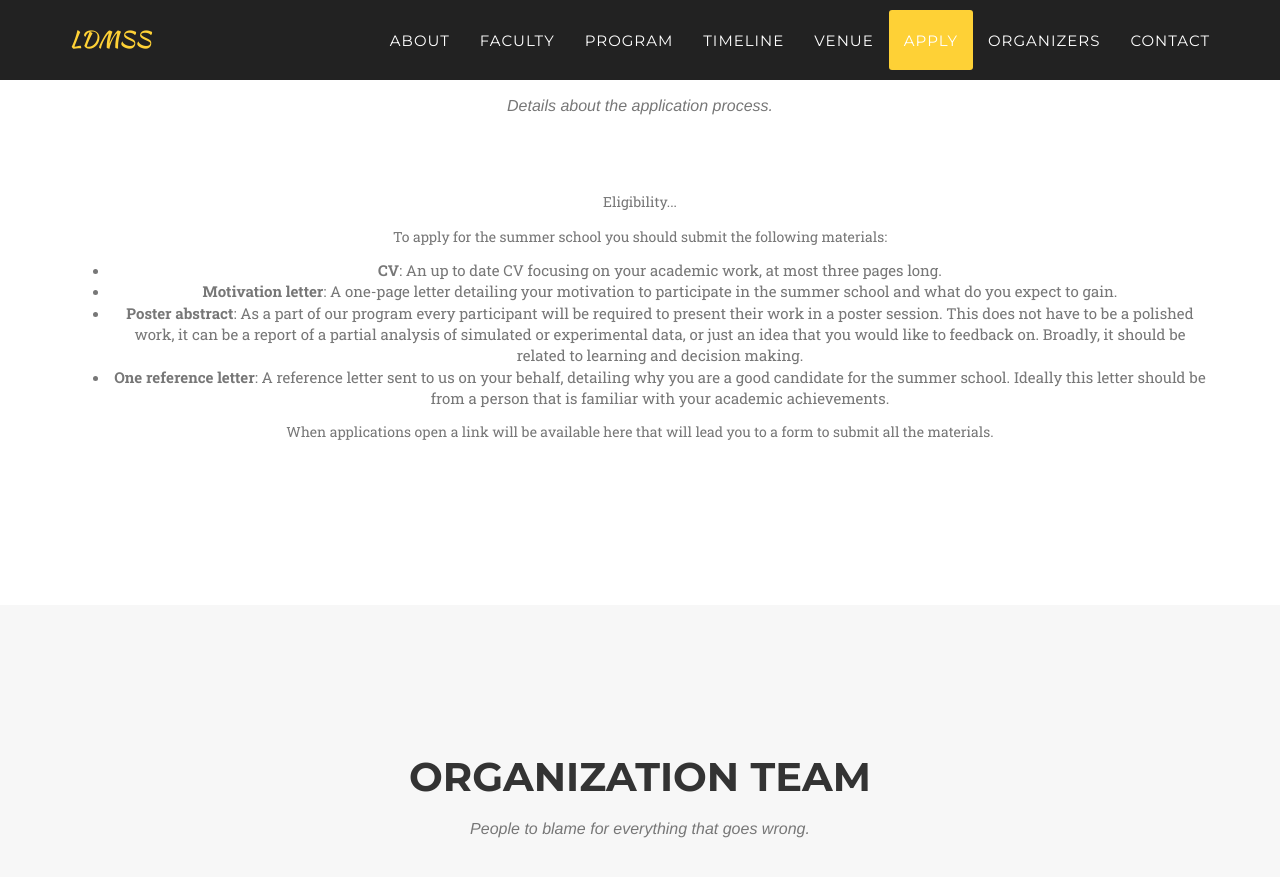
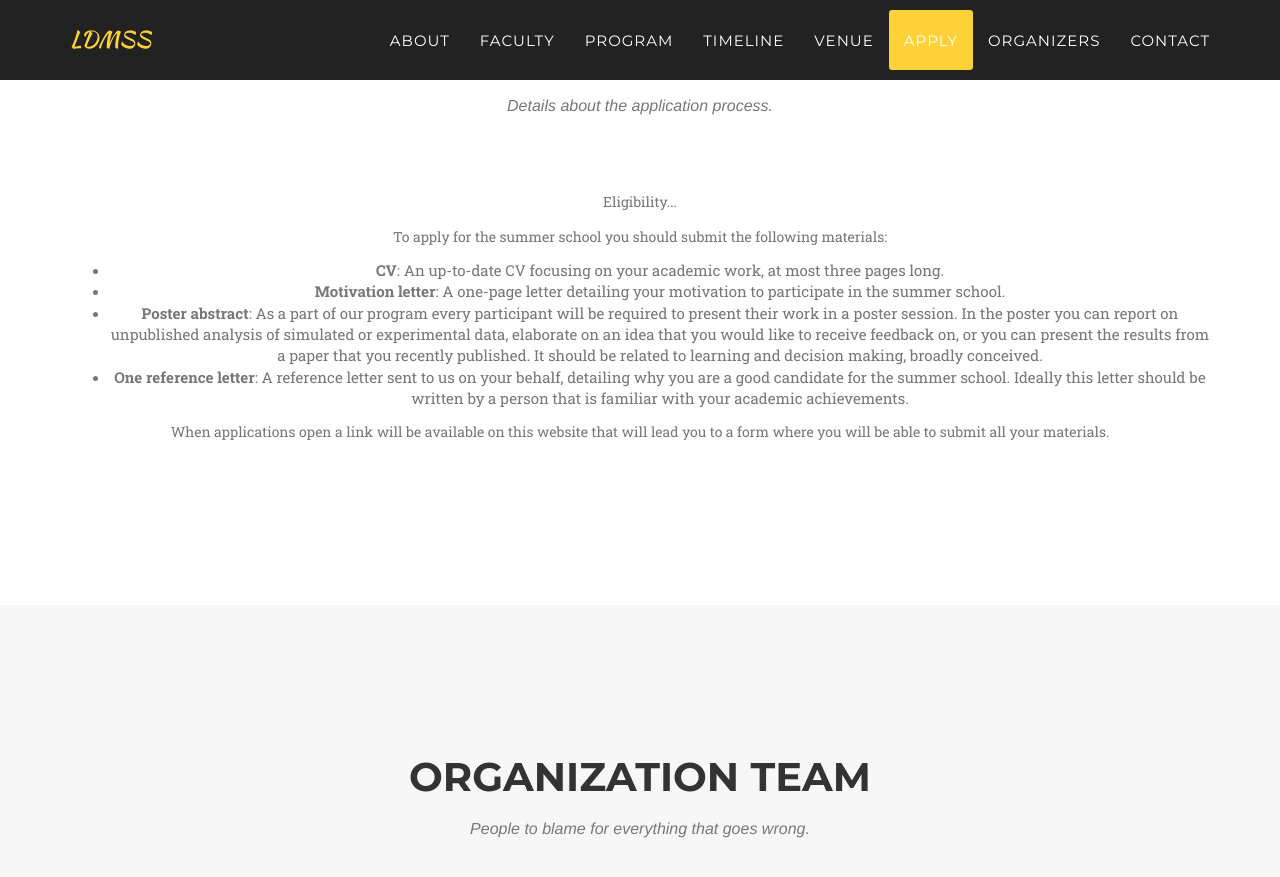
Before and after one commit to ldmss/ldmss.github.io, a Jekyll site: the page built from index.html, in a window 1280 px wide and 900 px high, scrolled down 6481 px. Shown: the top 877 px of the window. Built offline with Jekyll 4.4.1, drawn with Linux system fonts in a browser that asks for light colours; some web fonts are replaced.

Commit message:
Update apply.html

```diff
--- a/_includes/apply.html
+++ b/_includes/apply.html
@@ -12,13 +12,13 @@
                     <p class="text-muted">Eligibility...</p>
                     <p class="text-muted">To apply for the summer school you should submit the following materials:</p>
                     <ul class="text-muted">
-                        <li><strong>CV</strong>: An up to date CV focusing on your academic work, at most three pages long.</li>
-                        <li><strong>Motivation letter</strong>: A one-page letter detailing your motivation to participate in the summer school and what do you expect to gain.</li>
-                        <li><strong>Poster abstract</strong>: As a part of our program every participant will be required to present their work in a poster session. This does not have to be a polished work, it can be a report of a partial analysis of simulated or experimental data, or just an idea that you would like to feedback on. Broadly, it should be related to learning and decision making.</li>
-                        <li><strong>One reference letter</strong>: A reference letter sent to us on your behalf, detailing why you are a good candidate for the summer school. Ideally this letter should be from a person that is familiar with your academic achievements.</li>
+                        <li><strong>CV</strong>: An up-to-date CV focusing on your academic work, at most three pages long.</li>
+                        <li><strong>Motivation letter</strong>: A one-page letter detailing your motivation to participate in the summer school.</li>
+                        <li><strong>Poster abstract</strong>: As a part of our program every participant will be required to present their work in a poster session. In the poster you can report on unpublished analysis of simulated or experimental data, elaborate on an idea that you would like to receive feedback on, or you can present the results from a paper that you recently published. It should be related to learning and decision making, broadly conceived.</li>
+                        <li><strong>One reference letter</strong>: A reference letter sent to us on your behalf, detailing why you are a good candidate for the summer school. Ideally this letter should be written by a person that is familiar with your academic achievements.</li>
                     </ul>
 
-                    <p class="text-muted">When applications open a link will be available here that will lead you to a form to submit all the materials.</p>
+                    <p class="text-muted">When applications open a link will be available on this website that will lead you to a form where you will be able to submit all your materials.</p>
                 </div>
             </div>
         </div>
```
